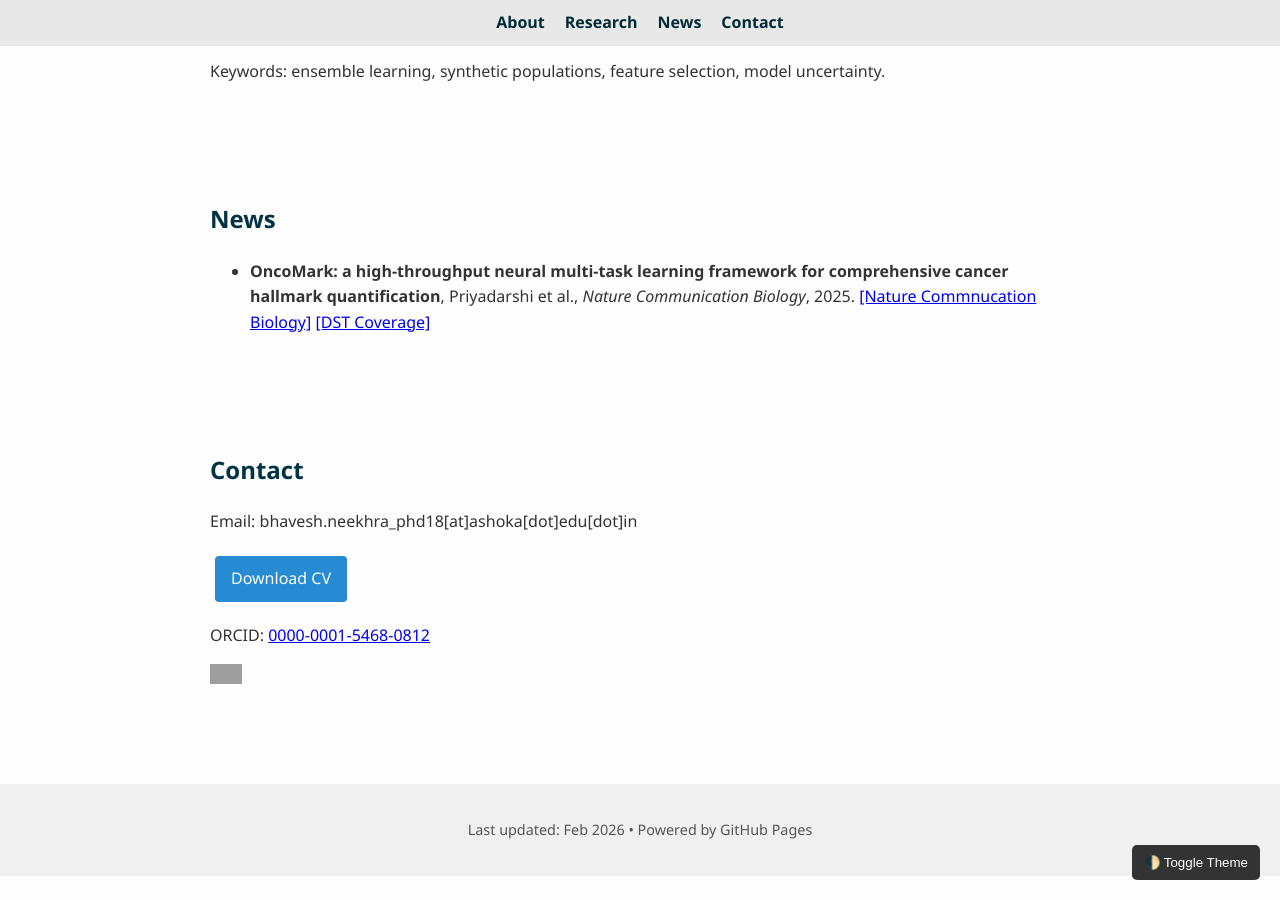
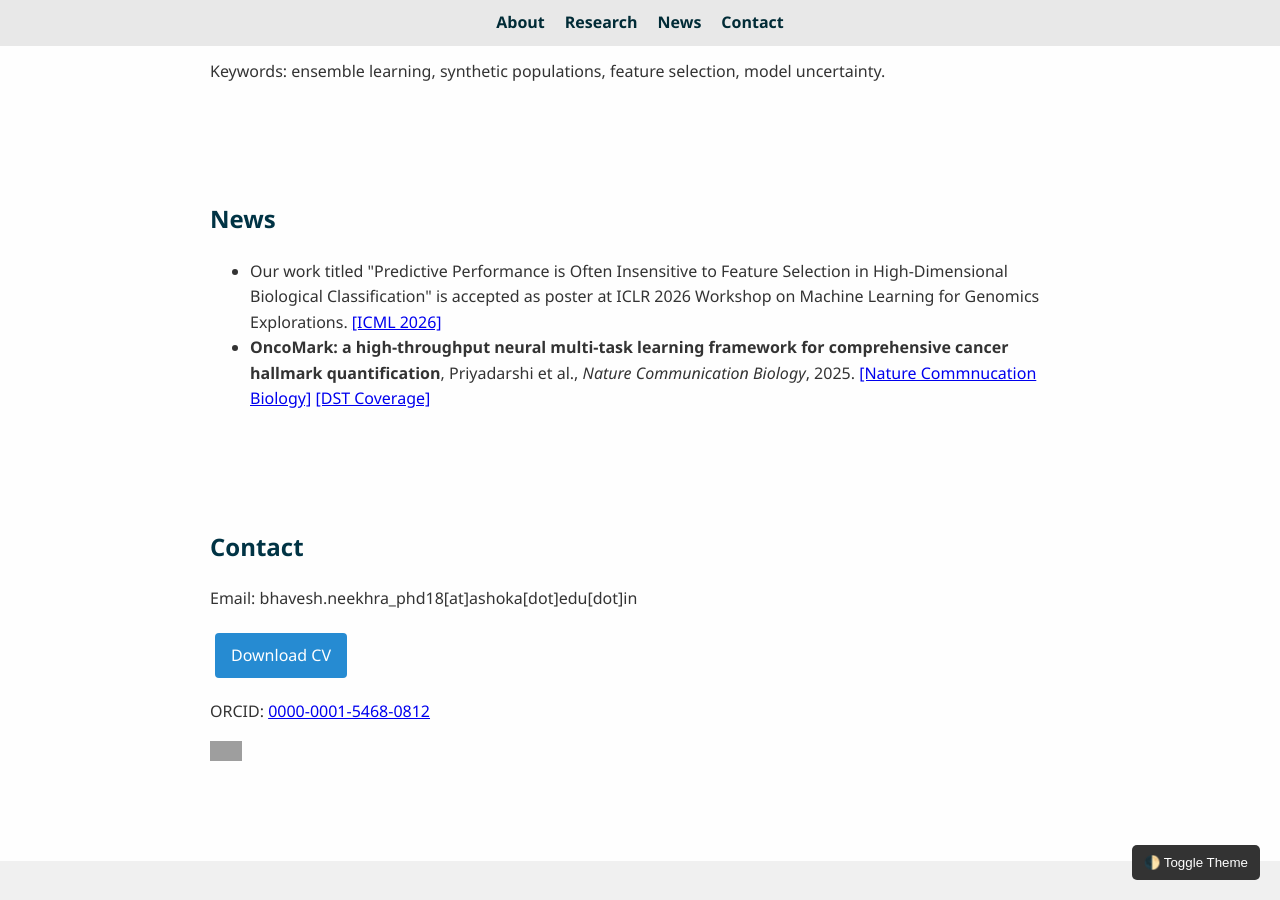
Before and after one commit to bhaveshneekhra/bhaveshneekhra.github.io, a Jekyll site: the page index.html, which Jekyll copies as it is, in a window 1280 px wide and 900 px high, scrolled down 817 px. Built offline with Jekyll 4.4.1, drawn with Linux system fonts in a browser that asks for light colours; grey boxes are pictures that could not be loaded.

Commit message:
updated for MLGenx submission

```diff
--- a/index.html
+++ b/index.html
@@ -203,7 +203,7 @@
     <h1>Bhavesh Neekhra</h1>
     <p>High-Dimensional Data & ML Researcher — Finishing PhD in 2026</p>
     <div>
-      <a class="button" href="./Bhavesh_Neekhra_CV_Dec_25.pdf" target="_blank" rel="noopener">Download CV</a>
+      <a class="button" href="./Bhavesh_Neekhra_CV_Mar_26.pdf" target="_blank" rel="noopener">Download CV</a>
       <a class="button" href="https://github.com/bhaveshneekhra" target="_blank" rel="noopener">GitHub</a>
     </div>
   </header>
@@ -236,6 +236,8 @@
   <section id="news">
     <h2>News</h2>
     <ul>
+      <!-- <li><strong>Best Paper Award</strong> at the 2025 International Conference on Machine Learning (ICML) for our work on "Ensemble Methods for High-Dimensional Genomic Data". <a href="https://icml.cc/media/neurips-2025/awards/icml-2025-best-paper.pdf">[ICML 2025]</a></li> -->
+       <li> Our work titled "Predictive Performance is Often Insensitive to Feature Selection in High-Dimensional Biological Classification" is accepted as poster at ICLR 2026 Workshop on Machine Learning for Genomics Explorations. <a href="https://openreview.net/forum?id=9qrknz9TcG">[ICML 2026]</a></li>
       <li><strong>OncoMark: a high-throughput neural multi-task learning framework for comprehensive cancer hallmark quantification</strong>, Priyadarshi et al., <em>Nature Communication Biology</em>, 2025. <a href="https://www.nature.com/articles/s42003-025-08727-z">[Nature Commnucation Biology]</a> <a href="https://dst.gov.in/ai-unlocks-cancers-secrets-personalized-therapy">[DST Coverage]</a></li>
       <!-- <li><strong>Another Title</strong>, Conference XYZ, 2024. <a href="#">[PDF]</a></li> -->
     </ul>
@@ -263,7 +265,7 @@
   <section id="contact">
     <h2>Contact</h2>
     <p>Email: bhavesh.neekhra_phd18[at]ashoka[dot]edu[dot]in</p>
-    <p><a class="button" href="./Bhavesh_Neekhra_CV_Dec_25.pdf" target="_blank" rel="noopener">Download CV</a></p>
+    <p><a class="button" href="./Bhavesh_Neekhra_CV_Mar_26.pdf" target="_blank" rel="noopener">Download CV</a></p>
     <p>ORCID: <a href="https://orcid.org/0000-0001-5468-0812" target="_blank" rel="noopener">0000-0001-5468-0812</a></p>
     <a href="https://strava.com/athletes/12411235" class="strava-badge- strava-badge-follow" target="_blank"><img src="//badges.strava.com/echelon-sprite-32.png" alt="Strava" /></a>
   </section>
```
Also changed, not shown: 2 other files.
